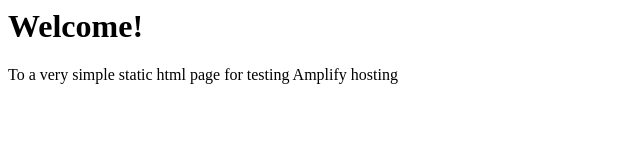
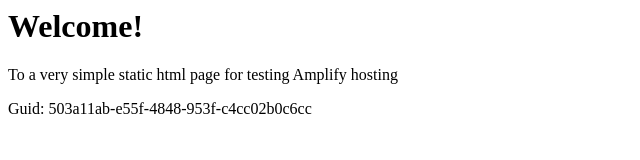
Before and after one commit to aws-aemilia-bah/Github-PR-Commit-Integration-Test-DoNotTouch-Gith-P5X5MO5I-v1-prod-me-south-1, a website: page src/index.html in a window 1280 px wide. Shown: the whole page, without its empty margins (0-640 px from the left). Drawn offline with Linux system fonts and the light colour scheme.

Commit message:
commit from integ tests

```diff
--- a/src/index.html
+++ b/src/index.html
@@ -1,3 +1,5 @@
+
+
 <html lang="en">
 
 <head>
@@ -10,6 +12,6 @@
 <body>
     <h1>Welcome!</h1>
     <p>To a very simple static html page for testing Amplify hosting</p>
-</body>
+    <p>Guid: 503a11ab-e55f-4848-953f-c4cc02b0c6cc</p></body>
 
 </html>
```
